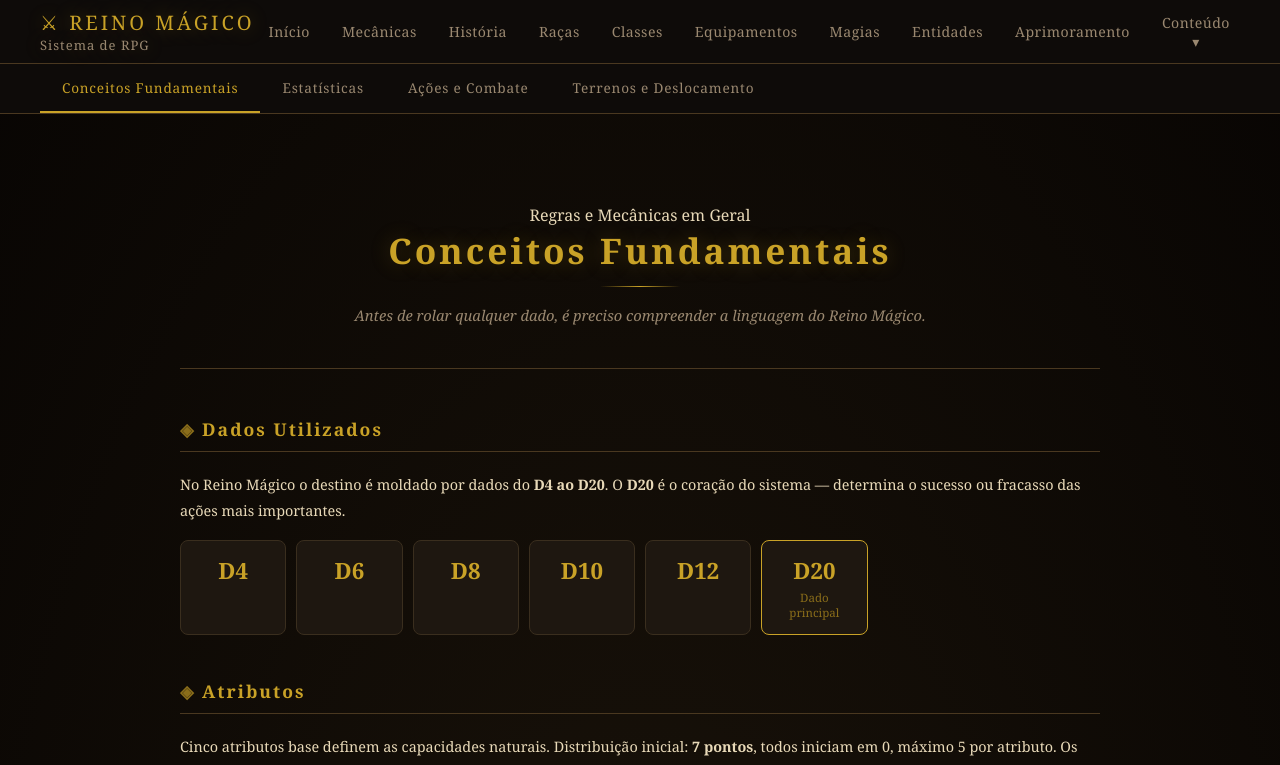
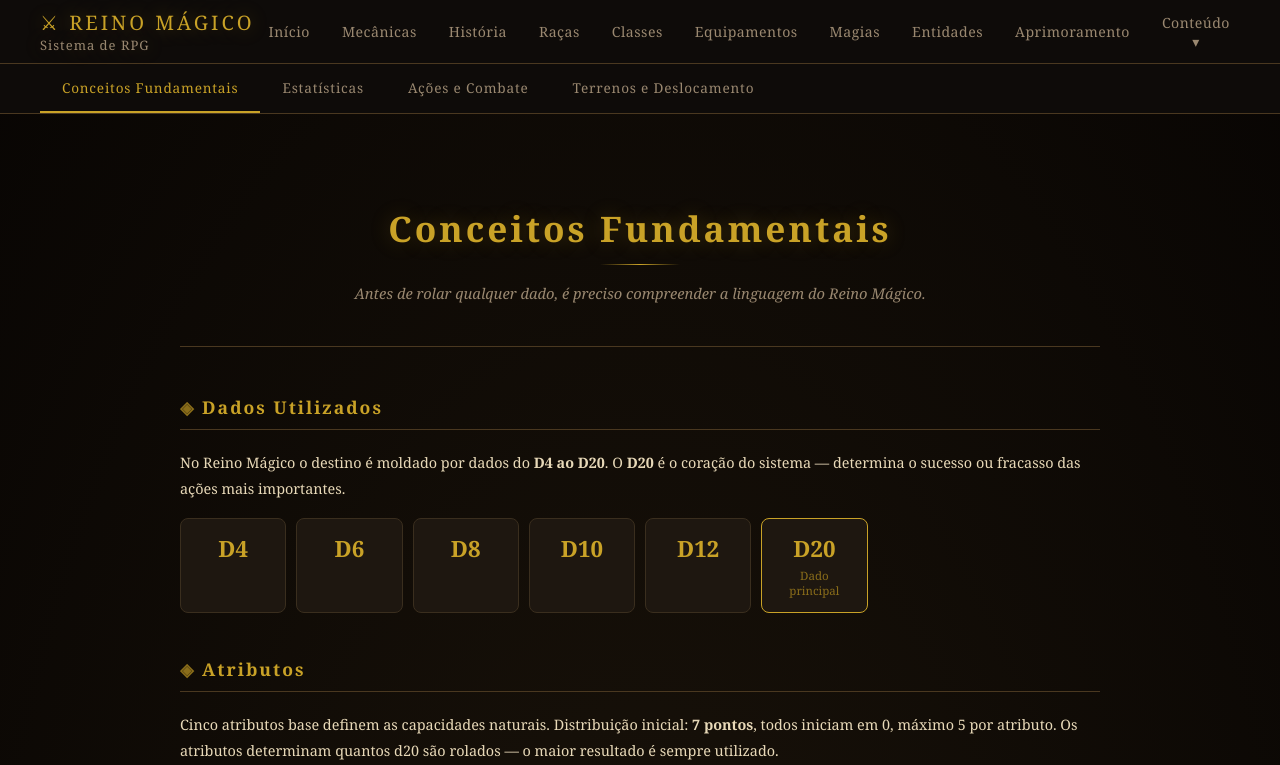
Before and after one commit to LinenkerPSantos/reino-magico, a React (Vite) app in the folder frontend/: page /mecanicas in a window 1280 px wide. Shown: the top 765 px of the page. Built offline with nearby package versions, Linux system fonts and the light colour scheme.

Commit message:
Revisão do ajuste anterior

```diff
--- a/frontend/src/pages/Mecanicas/Mecanicas.jsx
+++ b/frontend/src/pages/Mecanicas/Mecanicas.jsx
@@ -77,7 +77,6 @@ function Cap1() {
   return (
     <div>
       <div className={styles.chHero}>
-          <p className={styles.eyebrow}>Regras e Mecânicas em Geral</p>
         <h2 className={styles.chTitle}>Conceitos Fundamentais</h2>
         <div className={styles.chDivider} />
         <p className={styles.chLead}>Antes de rolar qualquer dado, é preciso compreender a linguagem do Reino Mágico.</p>
```
